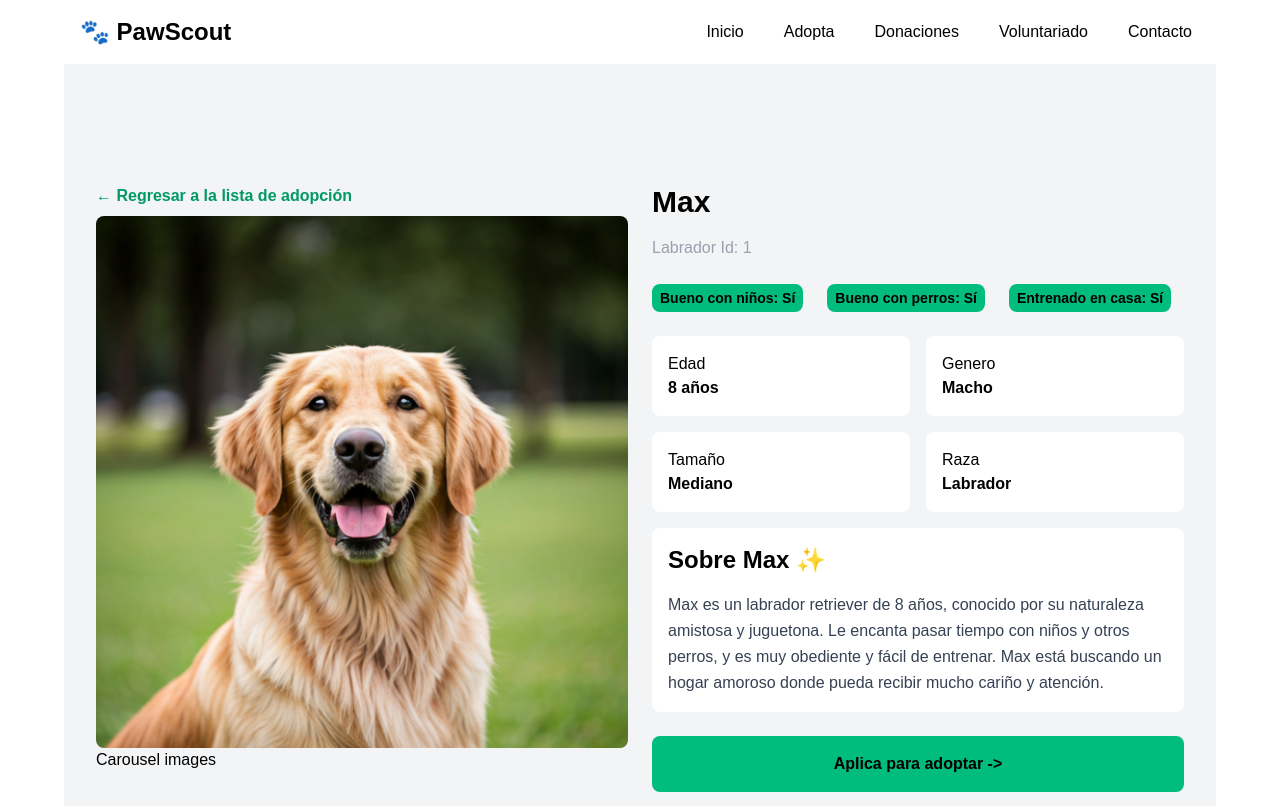
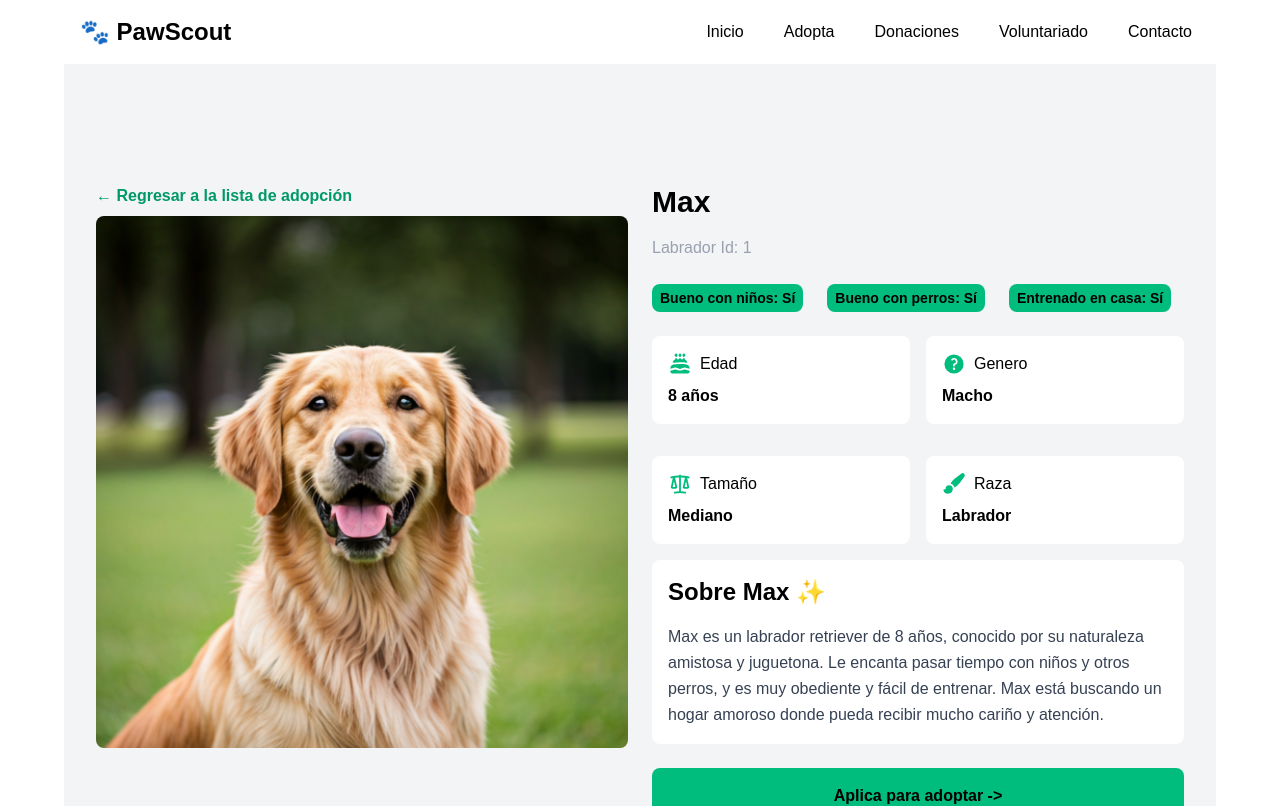
Before and after one commit to Meva1997/PawScout, a Next.js app: page /adopt/1/info in a window 1280 px wide. Shown: the top 806 px of the page. Built offline with nearby package versions, Linux system fonts and the light colour scheme; a web font is replaced by a local one.

Commit message:
Add HeroIcons to UX

```diff
--- a/app/(public)/adopt/[slug]/info/page.tsx
+++ b/app/(public)/adopt/[slug]/info/page.tsx
@@ -1,9 +1,15 @@
 "use client";
+import Link from "next/link";
+import Image from "next/image";
 import { useParams } from "next/navigation";
 import { dogsData } from "@/db/dogs";
 import type { DogsDataType } from "@/db/dogs";
-import Image from "next/image";
-import Link from "next/link";
+import {
+  CakeIcon,
+  QuestionMarkCircleIcon,
+  ScaleIcon,
+  PaintBrushIcon,
+} from "@heroicons/react/20/solid";
 
 export default function Page() {
   const params = useParams();
@@ -13,9 +19,35 @@ export default function Page() {
     (d) => d.id === Number(slug)
   );
 
+  const infoCards = [
+    {
+      label: "Edad",
+      value: dog?.age,
+      Icon: CakeIcon,
+    },
+    {
+      label: "Genero",
+      value: dog?.gender,
+      Icon: QuestionMarkCircleIcon,
+    },
+    {
+      label: "Tamaño",
+      value: dog?.size,
+      Icon: ScaleIcon,
+    },
+    {
+      label: "Raza",
+      value: dog?.breed,
+      Icon: PaintBrushIcon,
+    },
+  ];
+
   return (
-    <>
-      <section className="max-w-6xl mx-auto p-8 bg-gray-100 py-30">
+    <main>
+      <section
+        className="max-w-6xl mx-auto p-8 bg-gray-100 py-30"
+        aria-labelledby="dog-info-heading"
+      >
         <article className="grid md:grid-cols-2 gap-6">
           <figure className="flex flex-col">
             <Link
@@ -31,12 +63,12 @@ export default function Page() {
               height={500}
               className="w-full h-auto rounded-lg"
             />
-            <aside>
-              <p>Carousel images</p>
-            </aside>
+            <figcaption className="sr-only">
+              Galería de imágenes del perro seleccionado
+            </figcaption>
           </figure>
           <div className="flex flex-col">
-            <header>
+            <header id="dog-info-heading">
               <h1 className="text-3xl font-bold mb-4">{dog?.name}</h1>
               <p className="text-gray-400">
                 {dog?.breed} Id: {dog?.id}
@@ -85,40 +117,43 @@ export default function Page() {
                 </div>
               </dl>
             </div>
-            <div className="grid grid-cols-2 gap-4">
-              <div className=" bg-white p-4 rounded-lg mb-4">
-                <span>Edad</span>
-                <p className="font-bold text-black">{dog?.age}</p>
-              </div>
-              <div className="bg-white p-4 rounded-lg mb-4">
-                <span>Genero</span>
-                <p className="font-bold text-black">{dog?.gender}</p>
-              </div>
-            </div>
-            <div className="grid grid-cols-2 gap-4">
-              <div className="bg-white p-4 rounded-lg mb-4">
-                <span>Tamaño</span>
-                <p className="font-bold text-black">{dog?.size}</p>
-              </div>
-              <div className="bg-white p-4 rounded-lg mb-4">
-                <span>Raza</span>
-                <p className="font-bold text-black">{dog?.breed}</p>
-              </div>
-            </div>
-            <div className="bg-white p-4 rounded-lg">
+            <section
+              className="grid grid-cols-2 gap-4"
+              aria-labelledby="dog-details-heading"
+            >
+              <h2 id="dog-details-heading" className="sr-only">
+                Detalles clave del perro
+              </h2>
+              {infoCards.map(({ label, value, Icon }) => (
+                <div key={label} className="bg-white p-4 rounded-lg mb-4">
+                  <dl>
+                    <div className="flex items-center mb-2">
+                      <Icon className="h-6 w-6 inline-block mr-2 text-emerald-500" />
+                      <dt>{label}</dt>
+                    </div>
+                    <dd className="font-bold text-black">{value}</dd>
+                  </dl>
+                </div>
+              ))}
+            </section>
+            <section className="bg-white p-4 rounded-lg">
               <h2 className="text-2xl font-bold mb-4">Sobre {dog?.name} ✨</h2>
               <p className="text-gray-700 leading-relaxed">
                 {dog?.longDescription}
               </p>
-            </div>
-            <div className="mt-6 bg-emerald-500 p-4 rounded-lg text-center font-black hover:bg-emerald-700 transition-colors cursor-pointer">
-              <Link href={`/adopt/${dog?.id}/adopt-form`}>
+            </section>
+            <section className="mt-6 bg-emerald-500 p-4 rounded-lg text-center font-black hover:bg-emerald-700 transition-colors cursor-pointer">
+              <Link
+                href={`/adopt/${dog?.id}/adopt-form`}
+                role="button"
+                aria-label={`Aplicar para adoptar a ${dog?.name}`}
+              >
                 Aplica para adoptar -&gt;{" "}
               </Link>
-            </div>
+            </section>
           </div>
         </article>
       </section>
-    </>
+    </main>
   );
 }
--- a/components/public/donate/HeroDonate.tsx
+++ b/components/public/donate/HeroDonate.tsx
@@ -1,4 +1,5 @@
 import Image from "next/image";
+import { ShieldCheckIcon, CheckBadgeIcon } from "@heroicons/react/24/outline";
 
 export default function HeroDonate() {
   return (
@@ -28,11 +29,11 @@ export default function HeroDonate() {
       </section>
       <section className="flex gap-4">
         <div className="flex items-center gap-2">
-          <p className="rounded-full bg-emerald-100 px-4 py-2">🛡️</p>
+          <ShieldCheckIcon className="h-20 rounded-full bg-emerald-100 p-2" />
           <p className="font-bold">100% seguro</p>
         </div>
         <div className="flex items-center gap-2">
-          <p className="rounded-full bg-emerald-100 px-4 py-2">✓</p>
+          <CheckBadgeIcon className="h-20 rounded-full bg-emerald-100 p-2" />
           <p className="font-bold">Deducible de impuestos</p>
         </div>
       </section>
--- a/components/public/volunteer/VolunteerRequirements.tsx
+++ b/components/public/volunteer/VolunteerRequirements.tsx
@@ -1,5 +1,6 @@
 import Image from "next/image";
 import Link from "next/link";
+import { CheckCircleIcon } from "@heroicons/react/20/solid";
 
 type VolunteerComment = {
   name: string;
@@ -43,19 +44,23 @@ export default function VolunteerRequirements() {
               para el voluntario como para las personas a las que ayudamos. A
               continuación, se detallan los principales requisitos:
             </p>
-            <ul className="space-y-2 list-disc list-inside">
-              <li className="list-disc">Ser mayor de 18 años.</li>
-              <li className="list-disc">
-                Comprometerse a un horario regular de voluntariado.
-              </li>
-              <li className="list-disc">
-                Tener pasión por el bienestar animal.
-              </li>
-              <li className="list-disc">Ser responsable y confiable.</li>
-              <li className="list-disc">Capacidad para trabajar en equipo.</li>
-              <li className="list-disc">
-                Disposición para aprender y seguir instrucciones.
-              </li>
+            <ul className="space-y-3">
+              {[
+                "Ser mayor de 18 años.",
+                "Comprometerse a un horario regular de voluntariado.",
+                "Tener pasión por el bienestar animal.",
+                "Ser responsable y confiable.",
+                "Capacidad para trabajar en equipo.",
+                "Disposición para aprender y seguir instrucciones.",
+              ].map((requirement) => (
+                <li
+                  key={requirement}
+                  className="flex items-start gap-3 text-gray-700"
+                >
+                  <CheckCircleIcon className="h-5 w-5 shrink-0 text-emerald-500" />
+                  <span>{requirement}</span>
+                </li>
+              ))}
             </ul>
           </div>
           <div>
--- a/components/public/volunteer/WhyVolunteer.tsx
+++ b/components/public/volunteer/WhyVolunteer.tsx
@@ -1,6 +1,14 @@
+import {
+  HeartIcon,
+  UserGroupIcon,
+  AcademicCapIcon,
+  ShieldCheckIcon,
+} from "@heroicons/react/20/solid";
+
 type Benefit = {
   title: string;
   description: string;
+  icon: React.ComponentType<React.SVGProps<SVGSVGElement>>;
 };
 
 const volunteerBenefits: Benefit[] = [
@@ -8,21 +16,25 @@ const volunteerBenefits: Benefit[] = [
     title: "Recompensa emocional",
     description:
       "Siente la alegría de salvar vidas y hacer una diferencia real.",
+    icon: HeartIcon,
   },
   {
     title: "Comunidad",
     description:
       "Conéctate con personas que comparten tu pasión por los animales.",
+    icon: UserGroupIcon,
   },
   {
     title: "Desarrollo de habilidades",
     description:
       "Aprende nuevas habilidades y gana experiencia en el cuidado de animales.",
+    icon: AcademicCapIcon,
   },
   {
     title: "Salud y bienestar",
     description:
       "Mejora tu bienestar físico y mental al dedicar tiempo a una causa significativa.",
+    icon: ShieldCheckIcon,
   },
 ];
 
@@ -48,6 +60,7 @@ export default function WhyVolunteer() {
               key={index}
               className="border-2 border-gray-200 p-4 rounded-lg bg-gray-50 shadow-md"
             >
+              <benefit.icon className="h-6 w-6 text-emerald-600 mb-2" />
               <h5 className="font-bold text-lg mb-2">{benefit.title}</h5>
               <p className="text-gray-500">{benefit.description}</p>
             </div>
--- a/components/ui/AdoptCards.tsx
+++ b/components/ui/AdoptCards.tsx
@@ -5,6 +5,7 @@ import Image from "next/image";
 import { dogsData } from "@/db/dogs";
 import type { DogsDataType } from "@/db/dogs";
 import AdoptListFilter from "../public/adopt/AdoptListFilter";
+import { CakeIcon } from "@heroicons/react/20/solid";
 
 export default function AdoptCards() {
   const [filteredDogs, setFilteredDogs] = useState<DogsDataType[]>(dogsData);
@@ -31,7 +32,9 @@ export default function AdoptCards() {
                   {dog.name}
                 </h3>
                 <p className="text-sm text-gray-600">{dog.shortDescription}</p>
-                <p className="mt-2 text-sm text-gray-500">🎂: {dog.age}</p>
+                <p className="mt-2 text-sm text-gray-500 flex items-center">
+                  <CakeIcon className="h-5 w-5 mr-1" />: {dog.age}
+                </p>
                 <p className="mt-2 text-sm text-gray-500">Tamaño: {dog.size}</p>
                 <p className="mt-2 text-sm text-gray-500">
                   Genero: {dog.gender}
```
Also changed, not shown: app/(public)/contact/page.tsx (+33 -17 lines), components/public/volunteer/VolunteerForm.tsx (+27 -5 lines), components/public/volunteer/VolunteerRoles.tsx (+17 -0 lines).
